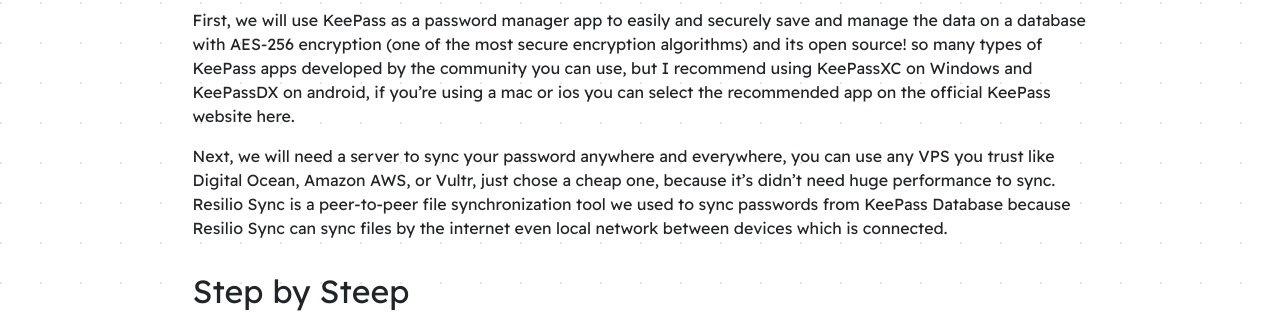
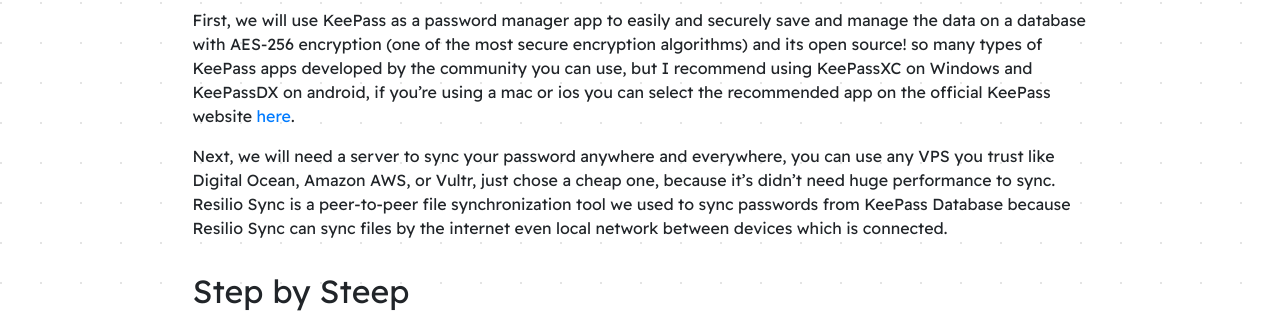
Before and after one commit to arytapermana/arytapermana, a Jekyll site: the page built from _posts/2022-10-16-set-up-your-own-password-manager-and-sync-simultaneously-between-devices.md, in a window 1280 px wide and 900 px high, scrolled down 388 px. Shown: the part 250-563 px from the top of the window. Built offline with Jekyll 4.4.1, drawn with Linux system fonts in a browser that asks for light colours; nearby versions of some CDN libraries; our own code applies the rules of GitHub Pages for plain Markdown files; part of the change alters nothing that is shown.

```diff
--- a/_posts/2022-10-16-set-up-your-own-password-manager-and-sync-simultaneously-between-devices.md
+++ b/_posts/2022-10-16-set-up-your-own-password-manager-and-sync-simultaneously-between-devices.md
@@ -12,7 +12,7 @@ Every third-party password manager has a different privacy policy and terms of s
 
 Now we will set up a password manager that's will be managed completely by yours, even can be synchronously on every device, and of course, it's more secure!
 
-First, we will use KeePass as a password manager app to easily and securely save and manage the data on a database with AES-256 encryption (one of the most secure encryption algorithms) and its open source! so many types of KeePass apps developed by the community you can use, but I recommend using KeePassXC on Windows and KeePassDX on android, if you're using a mac or ios you can select the recommended app on the official KeePass website here.
+First, we will use KeePass as a password manager app to easily and securely save and manage the data on a database with AES-256 encryption (one of the most secure encryption algorithms) and its open source! so many types of KeePass apps developed by the community you can use, but I recommend using KeePassXC on Windows and KeePassDX on android, if you're using a mac or ios you can select the recommended app on the official KeePass website [here](https://keepass.info/download.html).
 
 Next, we will need a server to sync your password anywhere and everywhere, you can use any VPS you trust like Digital Ocean, Amazon AWS, or Vultr, just chose a cheap one, because it's didn't need huge performance to sync. Resilio Sync is a peer-to-peer file synchronization tool we used to sync passwords from KeePass Database because Resilio Sync can sync files by the internet even local network between devices which is connected.
 
```
